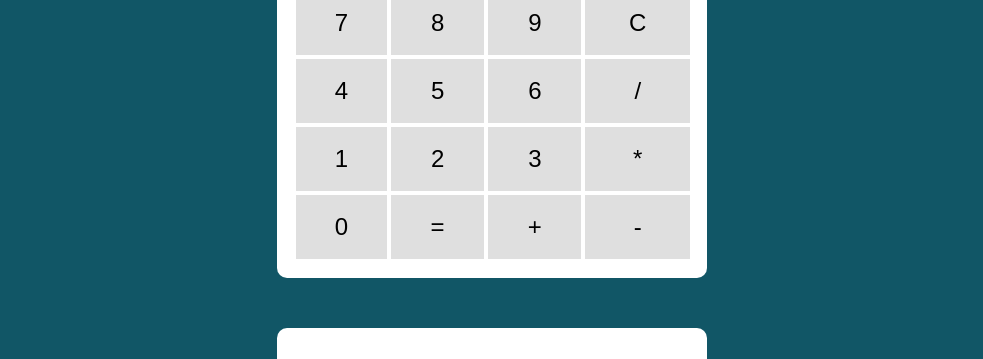
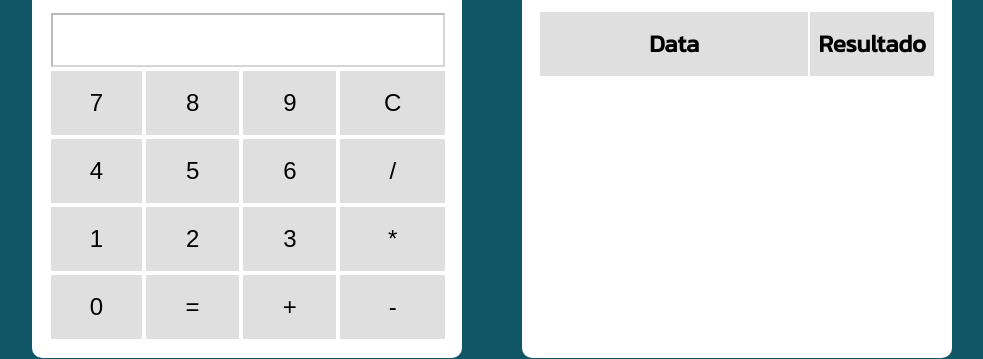
Before and after one commit to felypemp/Calculadora-StackX, a plain HTML site: page index.html in a window 1280 px wide. Shown: the part 224-583 px from the top of the page, without its empty margins (148-1131 px from the left). Drawn offline with Linux system fonts and the light colour scheme.

Commit message:
:lipstick: alterando CSS para Flex-box

```diff
--- a/assets/css/style.css
+++ b/assets/css/style.css
@@ -6,32 +6,34 @@
 
 *{
     margin: 0;
-
     box-sizing: border-box;
 }
 
 body {
-
     background-color: var(--primary-color);
     font-size: 1.3rem;
     line-height: 1.5rem;
     font-family: 'Kanit', sans-serif;
+}
 
+.container{
+    display: flex;
+    justify-content: center;
+    margin-top: 100px;
 }
 
 .titulo{
     padding: 2rem 0;
 }
 
-.container {
-    max-width: 430px;
-    margin: 50px auto;
+.container-calc, .container-hist {
+    width: 430px;
+    margin: 30px;
     background: #fff;
     border-radius: 10px;
     padding: 1rem;
     display: flex;
     flex-direction: column;
-
 }
 
 .calculadora{
--- a/index.html
+++ b/index.html
@@ -7,7 +7,8 @@
     <title>Calculadora - StackX Lab</title>
 </head>
 <body>
-    <section class="container calc">
+    <section class="container">
+        <section class="container-calc">
             <h1 class="titulo">Calculadora</h1>
             <table class="calculadora">
                 <tr>
@@ -44,7 +45,7 @@
             </table>
         </section>
 
-    <section class="container">
+        <section class="container-hist">
             <h1 class="titulo">Histórico</h1>
             <table class='Table-Historico'>
                 <tr>
@@ -52,9 +53,10 @@
                     <th class="historico hist-titulo">Resultado</th>
                 </tr>
             </table>
-
+        </section>
 
     </section>
+
 
     <script src="./assets/js/main.js"></script>
 </body>
```
Lines whose indentation alone changed are shown as unchanged.
